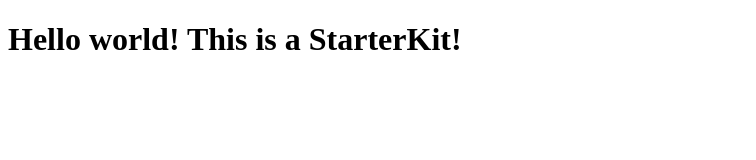
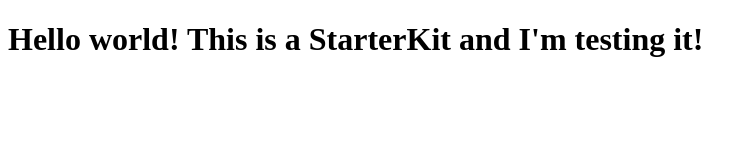
Before and after one commit to tobespc/mcnode, a website: page public/index.html in a window 1280 px wide. Shown: the whole page, without its empty margins (0-756 px from the left). Drawn offline with Linux system fonts and the light colour scheme.

Commit message:
modify message

```diff
--- a/public/index.html
+++ b/public/index.html
@@ -7,6 +7,6 @@
     <meta name="viewport" content="width=device-width, initial-scale=1">
 </head>
 <body>
-<h1>Hello world! This is a StarterKit!</h1>
+<h1>Hello world! This is a StarterKit and I'm testing it!</h1>
 </body>
 </html>
```
